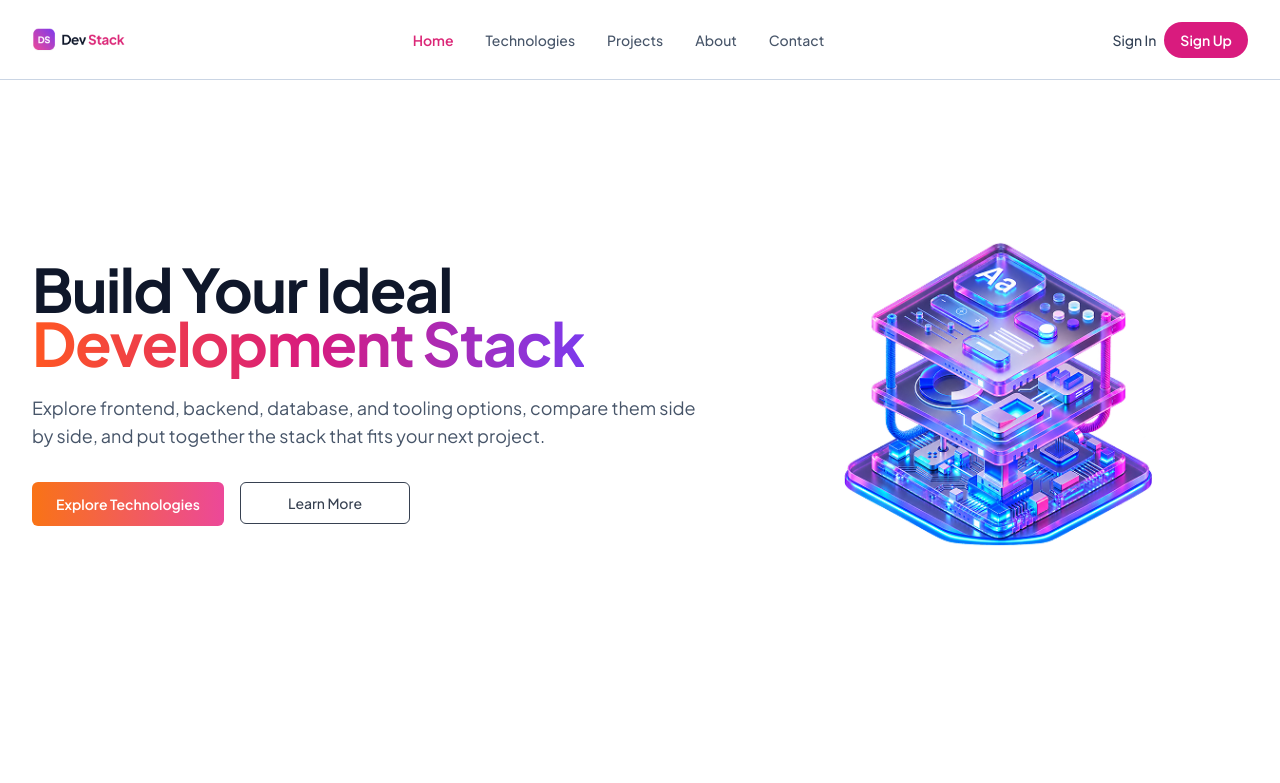
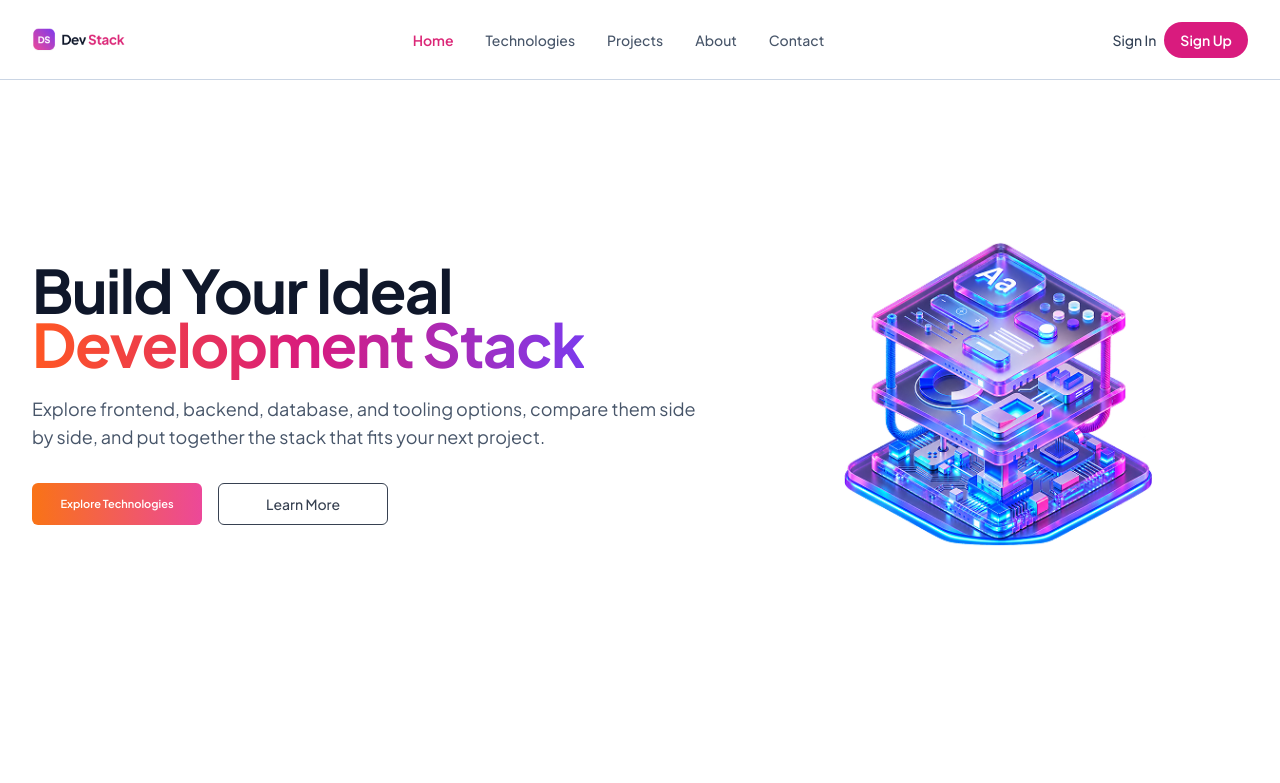
Before and after one commit to nnasif78/DevStack, a React (Vite) app: page / in a window 1280 px wide. Shown: the top 783 px of the page. Built offline with nearby package versions, Linux system fonts and the light colour scheme.

Commit message:
hero buttons update

```diff
--- a/src/Hero.tsx
+++ b/src/Hero.tsx
@@ -15,7 +15,7 @@ const Hero = () => {
           side by side, and put together the stack that fits your next project.
         </p>
         <div className="mt-8 flex justify-center gap-4 md:justify-start">
-          <button className="explore-gradient rounded-md px-6 py-3 text-sm font-semibold text-white">
+          <button className="h-[42px] w-[170px] cursor-pointer explore-gradient rounded-md text-[11px] font-semibold text-white">
             Explore Technologies
           </button>
           <button className="h-[42px] w-[170px] cursor-pointer rounded-md border border-[#374151] bg-white text-sm font-medium text-[#374151]">
```
